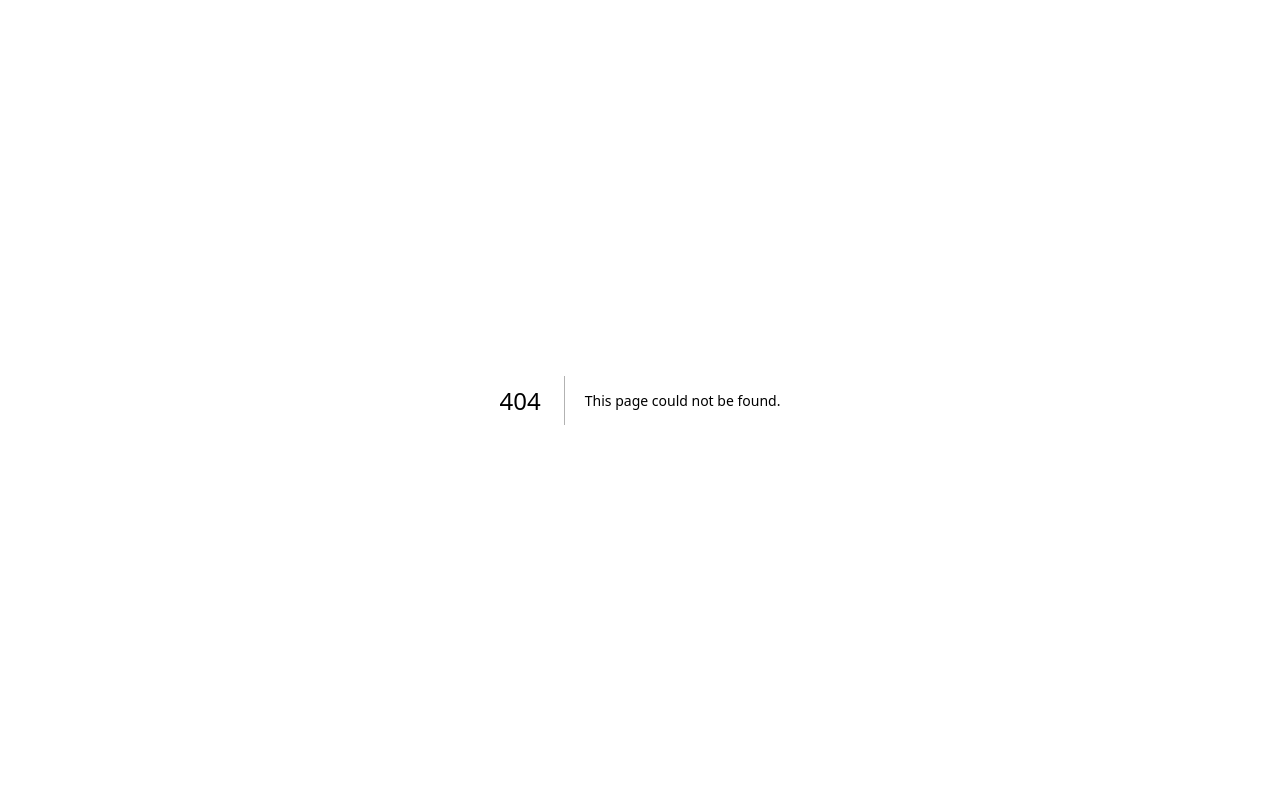
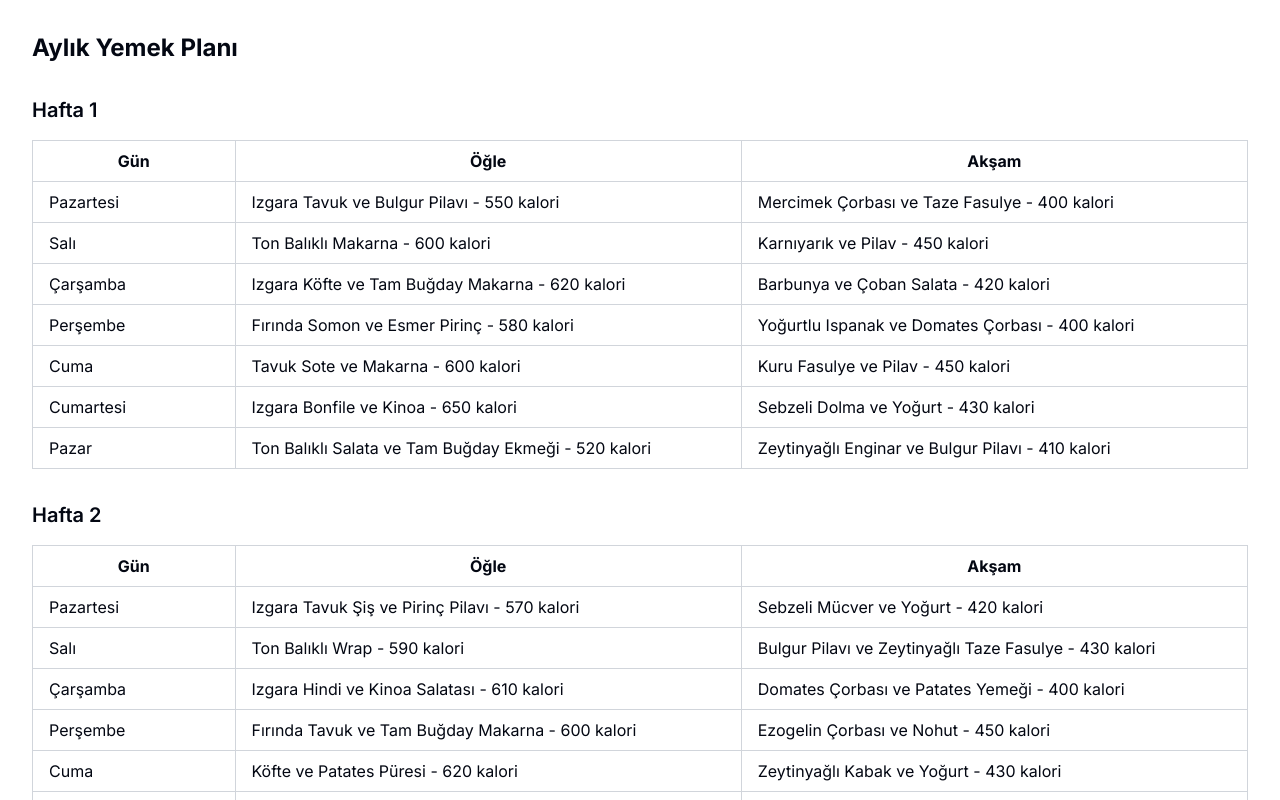
Before and after one commit to rugtumu/CV, a Next.js app: page /yemek in a window 1280 px wide. Before the commit this address had no page. Shown: the top 800 px of the page. Built offline with nearby package versions, Linux system fonts and the light colour scheme.

Commit message:
meal page added

```diff
--- /dev/null
+++ b/src/app/yemek/page.tsx
@@ -0,0 +1,69 @@
+"use client";
+
+import { MEAL_DATA } from "@/data/meal-data";
+import { useEffect, useState } from "react";
+
+export default function MealPlanPage() {
+  const [currentDay, setCurrentDay] = useState<number>(0); // Pazartesi 0, Pazar 6
+  const [currentWeek, setCurrentWeek] = useState<number>(1); // Dinamik haftayı belirlemek için
+
+  useEffect(() => {
+    const today = new Date();
+    const currentDayOfWeek = today.getDay(); // 0 = Pazar, 1 = Pazartesi, ..., 6 = Cumartesi
+    const mondayBasedDayOfWeek = currentDayOfWeek === 0 ? 6 : currentDayOfWeek - 1; // Pazartesi'yi 0 yapıyoruz
+
+    // 1 Ocak'tan itibaren geçen haftaları bulalım
+    const startOfYear = new Date(today.getFullYear(), 0, 1); // 1 Ocak
+    const dayOfWeekOnStartOfYear = startOfYear.getDay(); // 1 Ocak hangi gün?
+    const adjustedStartOfYear = new Date(
+      startOfYear.getTime() - (dayOfWeekOnStartOfYear - 1) * 24 * 60 * 60 * 1000
+    ); // 1 Ocak'ı Pazartesi olarak kabul ediyoruz
+
+    const millisecondsInAWeek = 7 * 24 * 60 * 60 * 1000;
+    const diff = today.getTime() - adjustedStartOfYear.getTime();
+    const weekNumber = Math.floor(diff / millisecondsInAWeek) % MEAL_DATA.length; // 4 haftalık döngü
+
+    setCurrentDay(mondayBasedDayOfWeek);
+    setCurrentWeek(weekNumber + 1); // Hafta 1'den başlasın
+  }, []);
+
+  return (
+    <div className="container mx-auto p-8">
+      <h1 className="text-2xl font-bold mb-8">Aylık Yemek Planı</h1>
+      {MEAL_DATA.map((week, weekIndex) => (
+        <div key={week.weekNumber} className="mb-8">
+          <h2 className="text-xl font-semibold mb-4">Hafta {week.weekNumber}</h2>
+          <table className="min-w-full table-fixed border-collapse border border-gray-300">
+            <thead>
+              <tr>
+                <th className="border border-gray-300 px-4 py-2 w-1/6">Gün</th>
+                <th className="border border-gray-300 px-4 py-2 w-5/12">Öğle</th>
+                <th className="border border-gray-300 px-4 py-2 w-5/12">Akşam</th>
+              </tr>
+            </thead>
+            <tbody>
+              {week.days.map((day, index) => (
+                <tr
+                  key={day.day}
+                  className={
+                    weekIndex === currentWeek - 1 && index === currentDay
+                      ? "bg-yellow-100 font-bold"
+                      : ""
+                  }
+                >
+                  <td className="border border-gray-300 px-4 py-2">{day.day}</td>
+                  <td className="border border-gray-300 px-4 py-2">
+                    {day.lunch.name} - {day.lunch.calories} kalori
+                  </td>
+                  <td className="border border-gray-300 px-4 py-2">
+                    {day.dinner.name} - {day.dinner.calories} kalori
+                  </td>
+                </tr>
+              ))}
+            </tbody>
+          </table>
+        </div>
+      ))}
+    </div>
+  );
+}
--- /dev/null
+++ b/src/data/meal-data.tsx
@@ -0,0 +1,178 @@
+interface Meal {
+    name: string;
+    calories: number;
+  }
+
+  interface Day {
+    day: string;
+    lunch: Meal;
+    dinner: Meal;
+  }
+
+  interface Week {
+    weekNumber: number;
+    days: Day[];
+  }
+
+  export const MEAL_DATA: Week[] = [
+    {
+      weekNumber: 1,
+      days: [
+        {
+          day: "Pazartesi",
+          lunch: { name: "Izgara Tavuk ve Bulgur Pilavı", calories: 550 },
+          dinner: { name: "Mercimek Çorbası ve Taze Fasulye", calories: 400 },
+        },
+        {
+          day: "Salı",
+          lunch: { name: "Ton Balıklı Makarna", calories: 600 },
+          dinner: { name: "Karnıyarık ve Pilav", calories: 450 },
+        },
+        {
+          day: "Çarşamba",
+          lunch: { name: "Izgara Köfte ve Tam Buğday Makarna", calories: 620 },
+          dinner: { name: "Barbunya ve Çoban Salata", calories: 420 },
+        },
+        {
+          day: "Perşembe",
+          lunch: { name: "Fırında Somon ve Esmer Pirinç", calories: 580 },
+          dinner: { name: "Yoğurtlu Ispanak ve Domates Çorbası", calories: 400 },
+        },
+        {
+          day: "Cuma",
+          lunch: { name: "Tavuk Sote ve Makarna", calories: 600 },
+          dinner: { name: "Kuru Fasulye ve Pilav", calories: 450 },
+        },
+        {
+          day: "Cumartesi",
+          lunch: { name: "Izgara Bonfile ve Kinoa", calories: 650 },
+          dinner: { name: "Sebzeli Dolma ve Yoğurt", calories: 430 },
+        },
+        {
+          day: "Pazar",
+          lunch: { name: "Ton Balıklı Salata ve Tam Buğday Ekmeği", calories: 520 },
+          dinner: { name: "Zeytinyağlı Enginar ve Bulgur Pilavı", calories: 410 },
+        },
+      ],
+    },
+    {
+      weekNumber: 2,
+      days: [
+        {
+          day: "Pazartesi",
+          lunch: { name: "Izgara Tavuk Şiş ve Pirinç Pilavı", calories: 570 },
+          dinner: { name: "Sebzeli Mücver ve Yoğurt", calories: 420 },
+        },
+        {
+          day: "Salı",
+          lunch: { name: "Ton Balıklı Wrap", calories: 590 },
+          dinner: { name: "Bulgur Pilavı ve Zeytinyağlı Taze Fasulye", calories: 430 },
+        },
+        {
+          day: "Çarşamba",
+          lunch: { name: "Izgara Hindi ve Kinoa Salatası", calories: 610 },
+          dinner: { name: "Domates Çorbası ve Patates Yemeği", calories: 400 },
+        },
+        {
+          day: "Perşembe",
+          lunch: { name: "Fırında Tavuk ve Tam Buğday Makarna", calories: 600 },
+          dinner: { name: "Ezogelin Çorbası ve Nohut", calories: 450 },
+        },
+        {
+          day: "Cuma",
+          lunch: { name: "Köfte ve Patates Püresi", calories: 620 },
+          dinner: { name: "Zeytinyağlı Kabak ve Yoğurt", calories: 430 },
+        },
+        {
+          day: "Cumartesi",
+          lunch: { name: "Izgara Levrek ve Sebzeli Bulgur", calories: 550 },
+          dinner: { name: "Tavuklu Bezelye ve Pilav", calories: 440 },
+        },
+        {
+          day: "Pazar",
+          lunch: { name: "Ton Balığı ve Avokadolu Salata", calories: 530 },
+          dinner: { name: "Pırasa Yemeği ve Yoğurt", calories: 400 },
+        },
+      ],
+    },
+    {
+      weekNumber: 3,
+      days: [
+        {
+          day: "Pazartesi",
+          lunch: { name: "Izgara Tavuk Göğsü ve Kuskus", calories: 560 },
+          dinner: { name: "Mercimek Çorbası ve Kısır", calories: 420 },
+        },
+        {
+          day: "Salı",
+          lunch: { name: "Ton Balıklı Tam Buğday Makarna", calories: 610 },
+          dinner: { name: "Fırında Sebzeli Tavuk", calories: 460 },
+        },
+        {
+          day: "Çarşamba",
+          lunch: { name: "Izgara Bonfile ve Pilav", calories: 650 },
+          dinner: { name: "Barbunya Pilaki ve Yoğurt", calories: 430 },
+        },
+        {
+          day: "Perşembe",
+          lunch: { name: "Hindi Sote ve Sebzeli Bulgur", calories: 580 },
+          dinner: { name: "Sebzeli Güveç ve Salata", calories: 410 },
+        },
+        {
+          day: "Cuma",
+          lunch: { name: "Izgara Köfte ve Kinoa Salatası", calories: 620 },
+          dinner: { name: "Zeytinyağlı Pırasa ve Çorba", calories: 420 },
+        },
+        {
+          day: "Cumartesi",
+          lunch: { name: "Fırında Somon ve Patates", calories: 610 },
+          dinner: { name: "Zeytinyağlı Dolma ve Yoğurt", calories: 440 },
+        },
+        {
+          day: "Pazar",
+          lunch: { name: "Izgara Tavuk ve Tam Buğday Ekmeği", calories: 590 },
+          dinner: { name: "Sebzeli Mücver ve Yoğurt", calories: 420 },
+        },
+      ],
+    },
+    {
+      weekNumber: 4,
+      days: [
+        {
+          day: "Pazartesi",
+          lunch: { name: "Izgara Tavuk ve Esmer Pirinç", calories: 580 },
+          dinner: { name: "Kabak Dolması ve Mercimek Çorbası", calories: 430 },
+        },
+        {
+          day: "Salı",
+          lunch: { name: "Ton Balıklı Wrap", calories: 610 },
+          dinner: { name: "Fırında Sebzeli Köfte", calories: 450 },
+        },
+        {
+          day: "Çarşamba",
+          lunch: { name: "Izgara Hindi ve Patates Püresi", calories: 590 },
+          dinner: { name: "Zeytinyağlı Taze Fasulye ve Yoğurt", calories: 420 },
+        },
+        {
+          day: "Perşembe",
+          lunch: { name: "Izgara Köfte ve Makarna", calories: 630 },
+          dinner: { name: "Domates Çorbası ve Nohut", calories: 450 },
+        },
+        {
+          day: "Cuma",
+          lunch: { name: "Fırında Somon ve Kinoa", calories: 600 },
+          dinner: { name: "Zeytinyağlı Enginar ve Pilav", calories: 440 },
+        },
+        {
+          day: "Cumartesi",
+          lunch: { name: "Izgara Tavuk ve Bulgur Pilavı", calories: 590 },
+          dinner: { name: "Bulgur Pilavı ve Mercimek", calories: 420 },
+        },
+        {
+          day: "Pazar",
+          lunch: { name: "Ton Balıklı Salata", calories: 550 },
+          dinner: { name: "Kuru Fasulye ve Pilav", calories: 460 },
+        },
+      ],
+    },
+  ];
```
